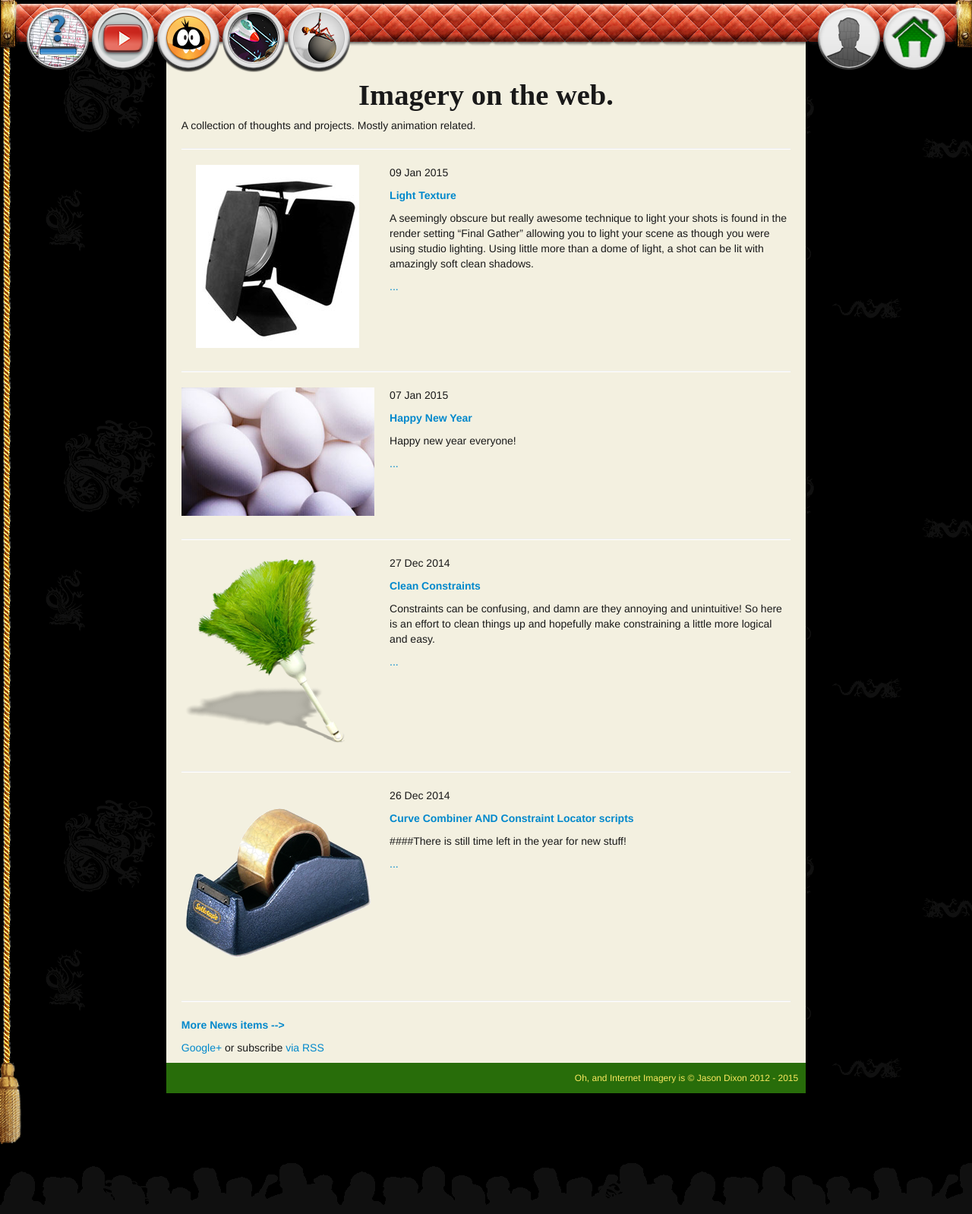
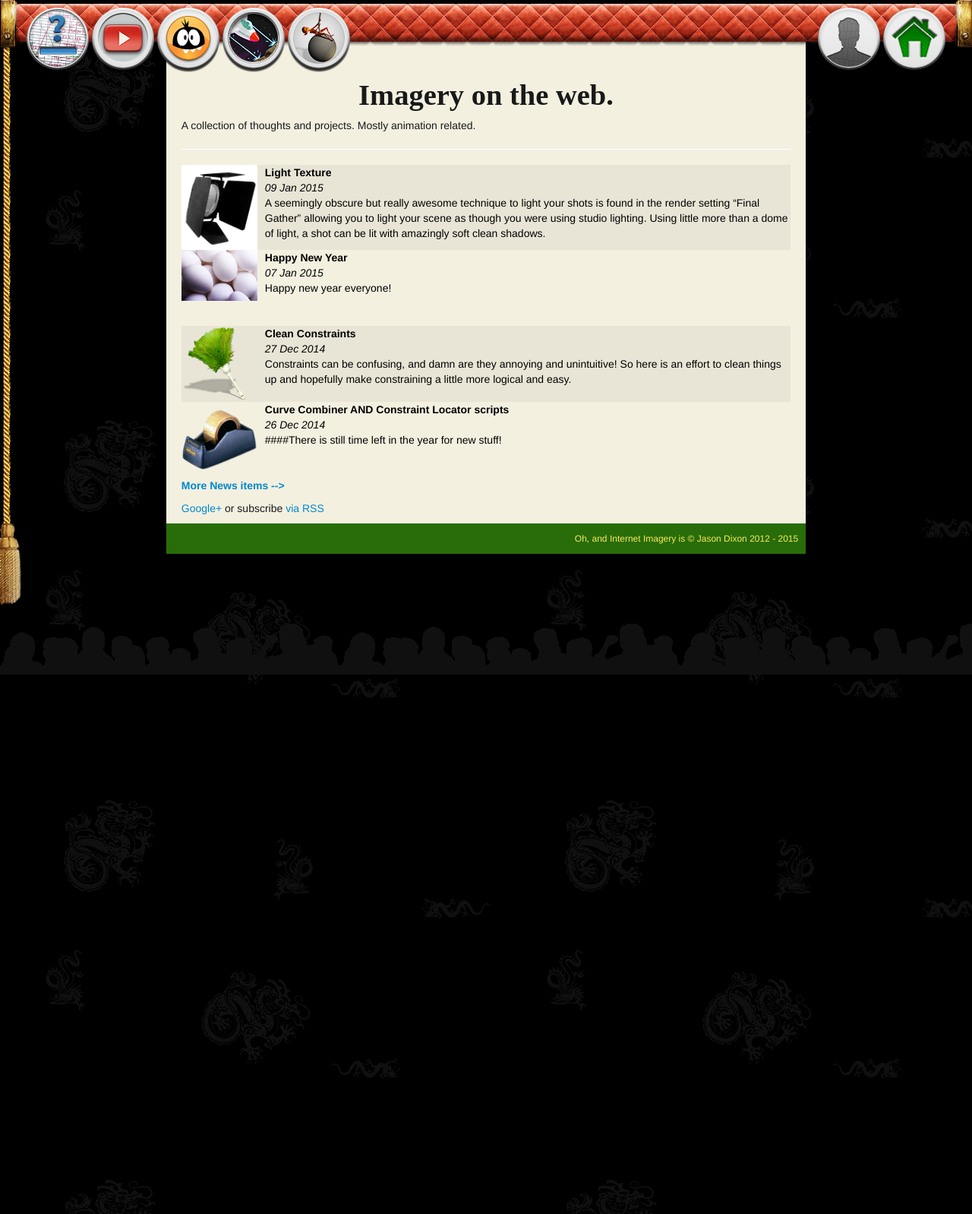
Before and after one commit to internetimagery/internetimagery.github.io, a Jekyll site: the page built from index.html, in a window 1280 px wide. Shown: the whole page at 76% size. Built offline with Jekyll 4.4.1, drawn with Linux system fonts in a browser that asks for light colours; some web fonts are replaced.

Commit message:
shrunk blog stuff… really need to work on this style

```diff
--- a/_includes/blog_single.html
+++ b/_includes/blog_single.html
@@ -1,10 +1,15 @@
-<div class="row-fluid">
-	<div class="span4">
-		<p class="text-center"><a href="{{ post.url }}"><img src="{{ post.thumb }}" ></a></p>
+<a class="blog-post {% cycle 'dark', 'light' %}" href="{{ post.url }}">
+	<div class="image">
+		<img src="{{ post.thumb }}">
 	</div>
-	<div class="span8">
-		<p>{{ post.date | date_to_string }}</p>
-		<p><strong><a href="{{ post.url }}">{{ post.title }}</a></strong></p>
-		<p>{{ post.excerpt }}<a href="{{ post.url }}">...</a></p>
+	<div class="title">
+		<strong>
+			{{ post.title }}
+		</strong>
 	</div>
-</div>
+	<div class="date">
+		<em>{{ post.date | date_to_string }}</em>
+	</div>
+	<div class="excerpt">{{ post.excerpt }}
+	</div>
+</a>
--- a/css/layout.css
+++ b/css/layout.css
@@ -1,5 +1,6 @@
 ---
 ---
+
 body {
 	background: black;
 	background-image: url("{{ "/img/site/dragon.png" | prepend: site.baseurl }}");
@@ -135,6 +136,43 @@ code {
 	min-height: 600px;
 }
 
+/*Blog Stuff*/
+a.blog-post{
+	/*height: 100px;*/
+	clear: left;
+	overflow: hidden;
+	font-style: normal;
+	color: black;
+	position: relative;
+	display: block;
+	min-height: 100px;
+	-webkit-transition: background 0.5s ease;
+	-o-transition: background 0.5s ease;
+	transition: background 0.5s ease;
+}
+a.blog-post:hover{
+	text-decoration: none;
+}
+.blog-post>.image, .blog-post>.go{
+	float: left;
+}
+.blog-post.light{
+	background: #f3f0e0;
+}
+.blog-post.light:hover, .blog-post.dark:hover{
+	background: #fffcea;
+}
+.blog-post.dark{
+	background: #e9e5d6;
+}
+.blog-post>.image{
+	margin-right: 10px;
+	width: 100px;
+}
+.blog-post>.text{
+	margin-top: 10px;
+}
+
 #desktop-footer {
 	background: #286d0a;
 	padding: 10px;
--- a/index.html
+++ b/index.html
@@ -10,7 +10,6 @@ A collection of thoughts and projects. Mostly animation related.
 {% for post in site.categories.news %}
 {% if forloop.index < 5 %}
 {% include blog_single.html %}
-<hr>
 {% endif %}
 {% endfor %}
 
--- a/news/index.html
+++ b/news/index.html
@@ -6,5 +6,4 @@ layout: page
 <hr>
 {% for post in site.categories.news %}
 {% include blog_single.html %}
-<hr>
 {% endfor %}
```
